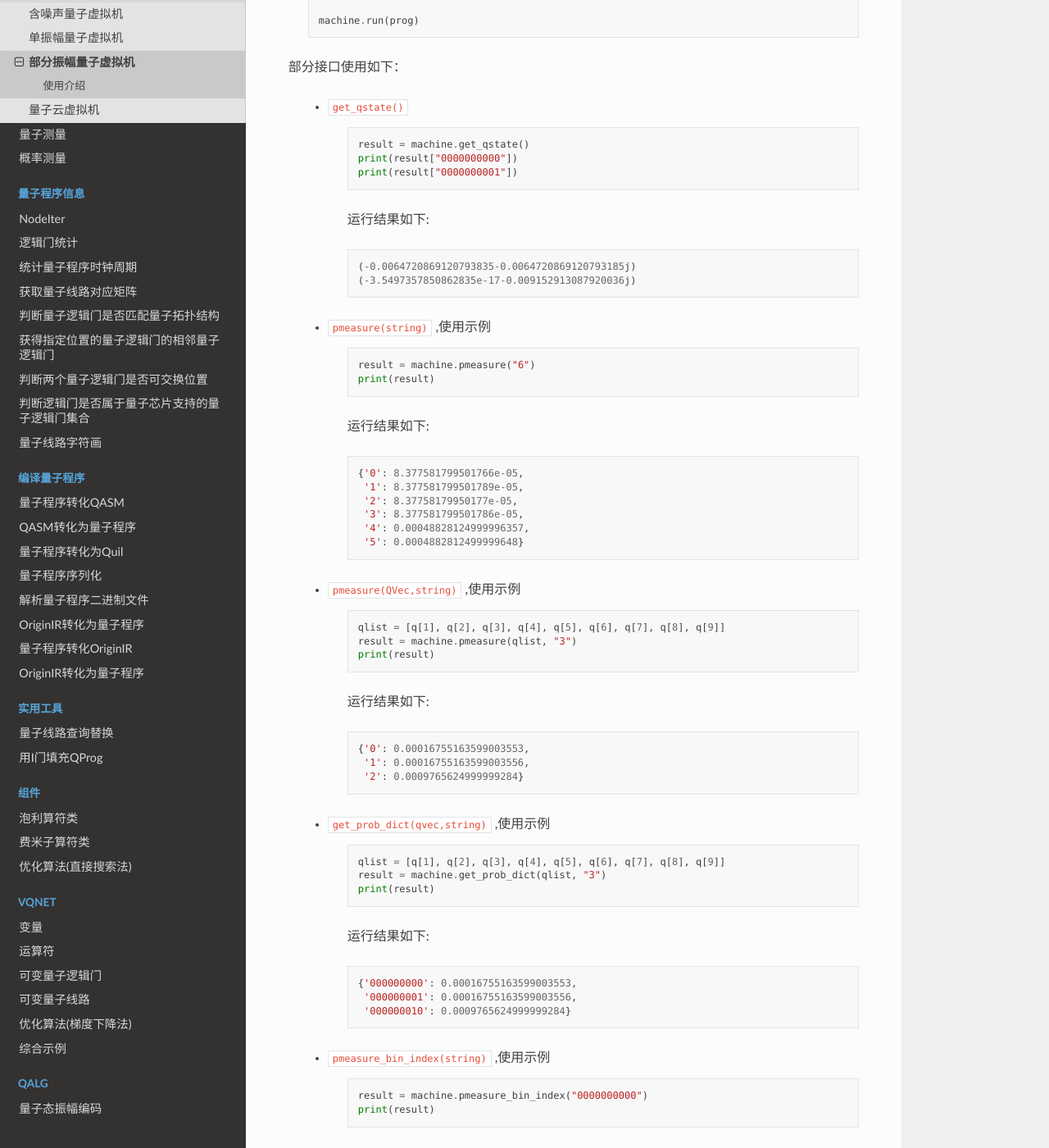
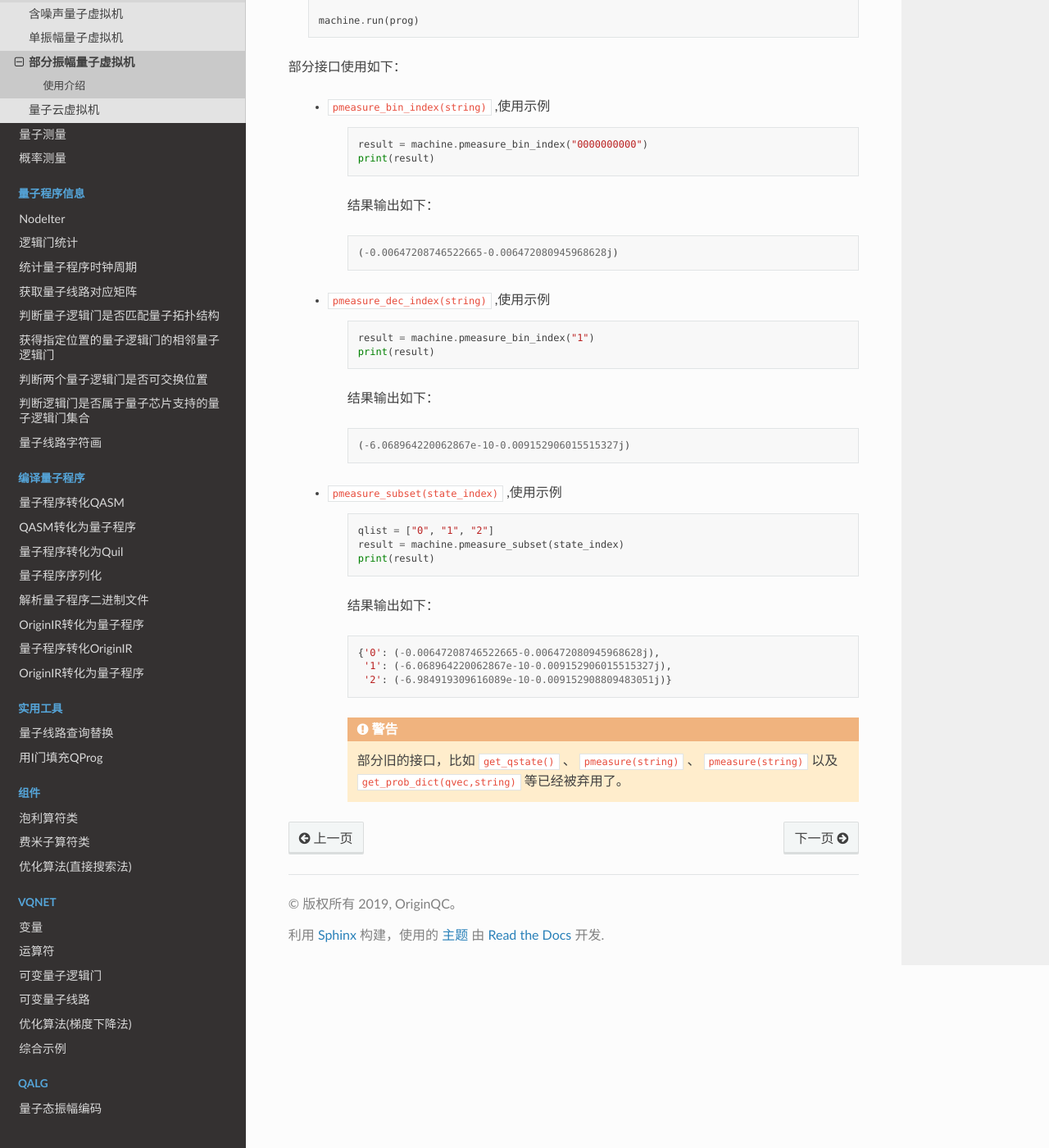
Before and after one commit to OriginQ/pyQPanda-Toturial, a Sphinx documentation site: the page built from source/PartialAmplitude.rst, in a window 1280 px wide and 1400 px high, scrolled down 953 px. Shown: the whole window at 82% size. Built offline with Sphinx 7.4.7 and the Read the Docs theme 2.0.0, drawn with Linux system fonts in a browser that asks for light colours; pages that are not in the unit, such as notebooks, are missing from menus; some of the changed text lies outside the part shown.

Commit message:
Update PartialAmplitude.rst

```diff
--- a/source/PartialAmplitude.rst
+++ b/source/PartialAmplitude.rst
@@ -49,71 +49,6 @@
 
 部分接口使用如下：
 
-    - ``get_qstate()``
-
-        .. code-block:: python
-
-            result = machine.get_qstate()
-            print(result["0000000000"])
-            print(result["0000000001"])
-
-        运行结果如下:
-
-        .. code-block:: python
-
-            (-0.0064720869120793835-0.0064720869120793185j)
-            (-3.5497357850862835e-17-0.009152913087920036j)
-
-    - ``pmeasure(string)`` ,使用示例
-
-        .. code-block:: python
-
-            result = machine.pmeasure("6")
-            print(result)
-
-        运行结果如下:
-
-        .. code-block:: python
-
-            {'0': 8.377581799501766e-05,
-             '1': 8.377581799501789e-05,
-             '2': 8.37758179950177e-05,
-             '3': 8.377581799501786e-05,
-             '4': 0.00048828124999996357,
-             '5': 0.0004882812499999648}
-
-    - ``pmeasure(QVec,string)`` ,使用示例
-
-        .. code-block:: python
-
-            qlist = [q[1], q[2], q[3], q[4], q[5], q[6], q[7], q[8], q[9]]
-            result = machine.pmeasure(qlist, "3")
-            print(result)
-
-        运行结果如下:
-
-        .. code-block:: python
-
-            {'0': 0.00016755163599003553,
-             '1': 0.00016755163599003556,
-             '2': 0.0009765624999999284}
-
-    - ``get_prob_dict(qvec,string)`` ,使用示例
-
-        .. code-block:: python
-
-            qlist = [q[1], q[2], q[3], q[4], q[5], q[6], q[7], q[8], q[9]]
-            result = machine.get_prob_dict(qlist, "3")
-            print(result)
-
-        运行结果如下:
-
-        .. code-block:: python
-
-            {'000000000': 0.00016755163599003553,
-             '000000001': 0.00016755163599003556,
-             '000000010': 0.0009765624999999284}
-
     - ``pmeasure_bin_index(string)`` ,使用示例
 
         .. code-block:: python
@@ -125,7 +60,7 @@
 
         .. code-block:: python
 
-            8.377581799501766e-05
+            (-0.00647208746522665-0.006472080945968628j)
 
     - ``pmeasure_dec_index(string)`` ,使用示例
 
@@ -138,23 +73,24 @@
 
         .. code-block:: python
 
-            8.377581799501766e-05
+            (-6.068964220062867e-10-0.009152906015515327j)
 
-    - ``pmeasure_subset(prog,state_index)`` ,使用示例
+    - ``pmeasure_subset(state_index)`` ,使用示例
 
         .. code-block:: python
 
-            state_index = ["0000000000","0000000001"]
-            result = machine.pmeasure_subset(prog,state_index)
+            qlist = ["0", "1", "2"]
+            result = machine.pmeasure_subset(state_index)
             print(result)
 
         结果输出如下：
 
         .. code-block:: python
 
-            [8.377581799501766e-05 , 8.377581799501766e-05]
+             {'0': (-0.00647208746522665-0.006472080945968628j),
+              '1': (-6.068964220062867e-10-0.009152906015515327j),
+              '2': (-6.984919309616089e-10-0.009152908809483051j)}
 
         .. warning::
 
-            1. 部分接口，比如 ``get_qstate()`` 、 ``pmeasure(string)`` 、 ``pmeasure(string)`` 以及 ``get_prob_dict(qvec,string)`` 等会在后续的版本中舍弃。
-            2. 部分振幅量子虚拟机会保留 ``pmeasure_subset(prog,state_index)`` 接口。
+            部分旧的接口，比如 ``get_qstate()`` 、 ``pmeasure(string)`` 、 ``pmeasure(string)`` 以及 ``get_prob_dict(qvec,string)`` 等已经被弃用了。
```
